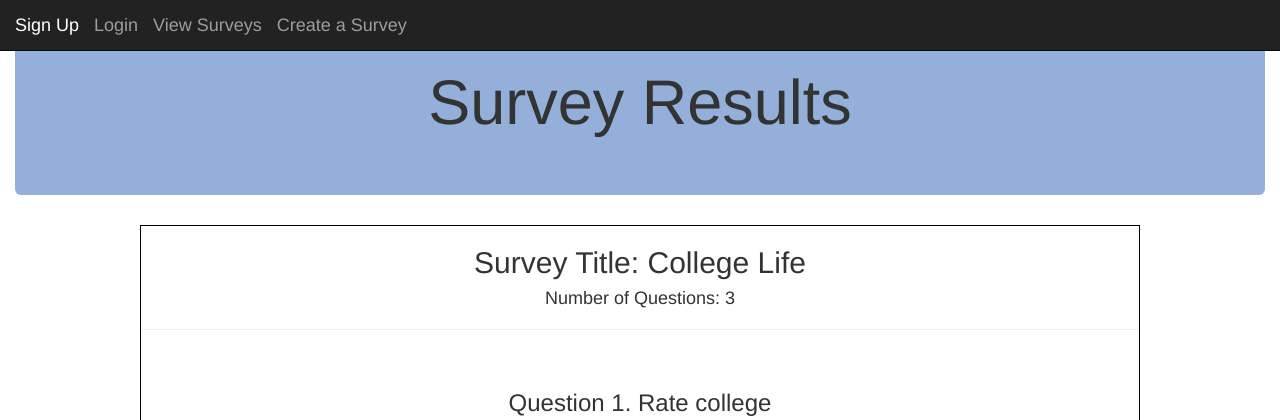
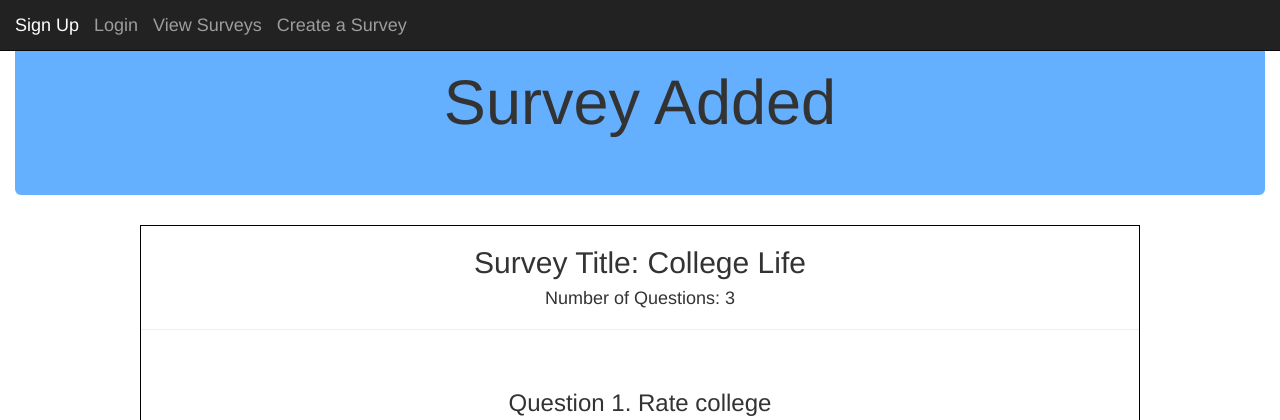
Before and after one commit to jriordan22849/FYP-Backend, a Django app: template mySite/sitepages/templates/sitepages/preview.html in a window 1280 px wide. Shown: the top 420 px of the page. Run offline with Django 3.2, Linux system fonts and the light colour scheme; the template is opened without the code that fills it: values that come from a table or form of the project are taken from there, others are empty; data comes from the database, SQL or seed files in the repository; both versions use the stored data as it was after the commit; some libraries are stand-ins or nearby versions.

Commit message:
Fixed bugs

```diff
--- a/mySite/sitepages/templates/sitepages/preview.html
+++ b/mySite/sitepages/templates/sitepages/preview.html
@@ -43,8 +43,8 @@
 	</nav>
   <body>
  	<div class="container-fluid">
-    <div class="jumbotron" style="background-color: #94B0DA">
-      <h1 class = "text-center">Survey Results</h1>
+    <div class="jumbotron" style="background-color: #65AFFF">
+      <h1 class = "text-center">Survey Added</h1>
     </div>
 
     <div id="parent">
```
Also changed, not shown: mySite/db.sqlite3.
